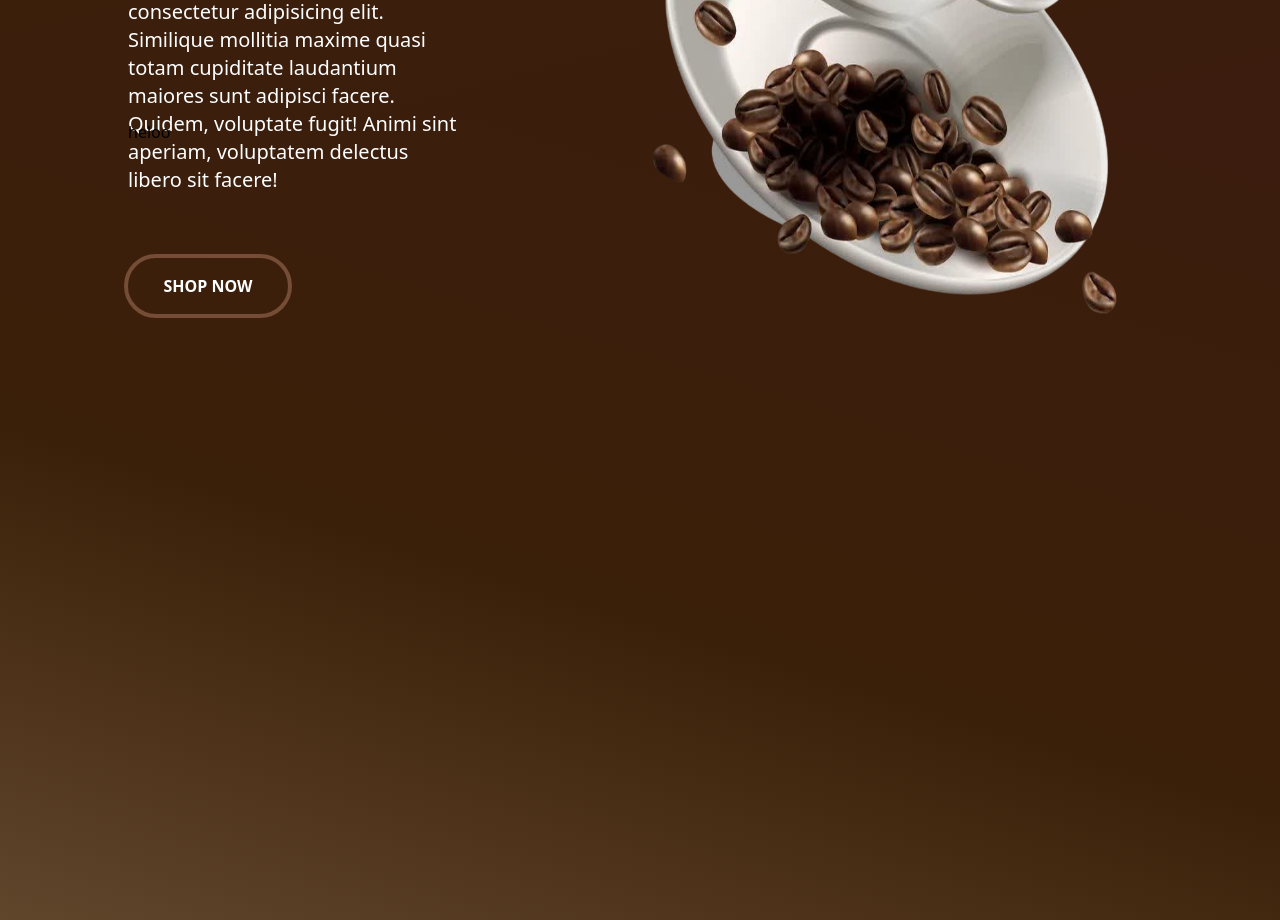
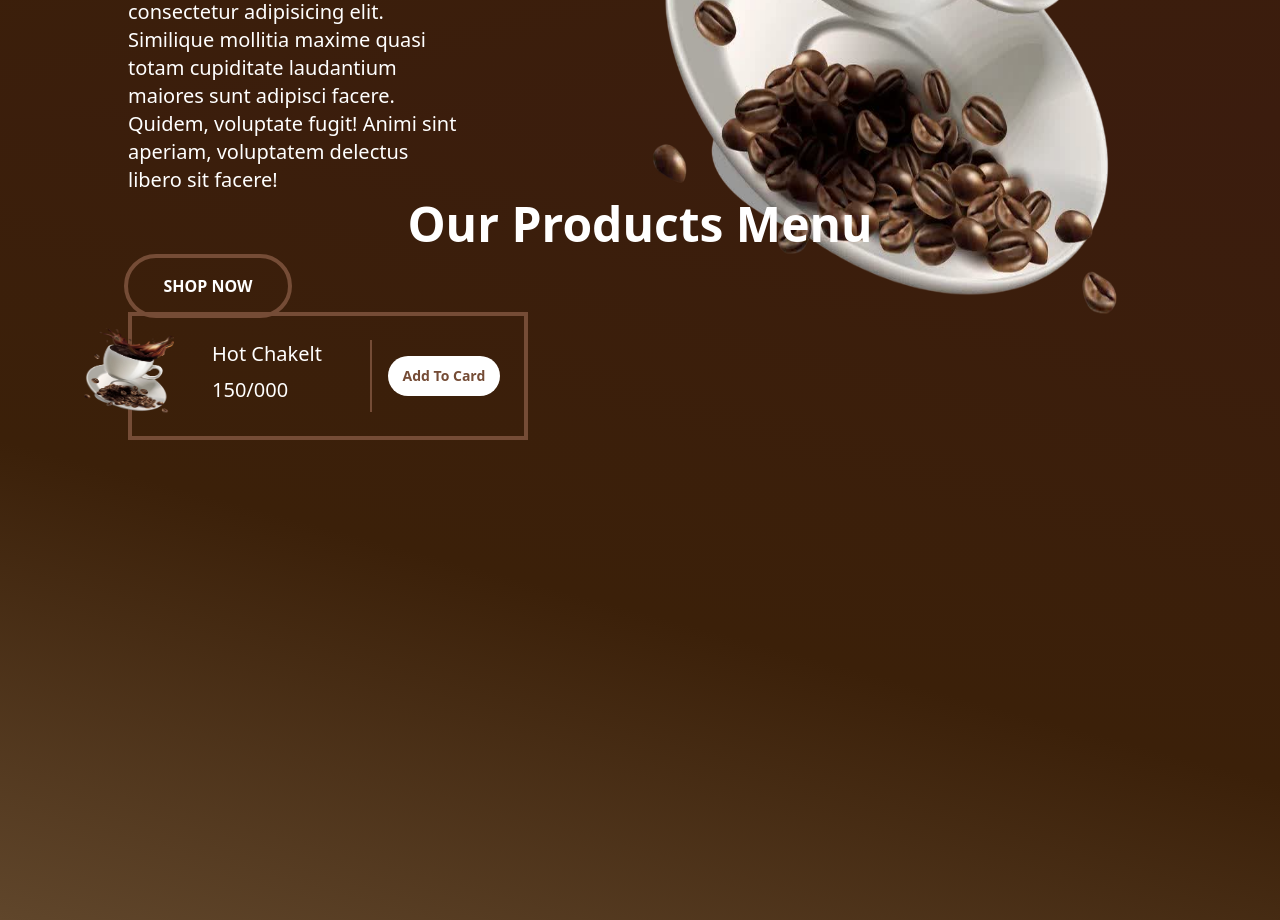
Before and after one commit to fatemeh-abbasi-1/coffee-shop-website, a React (Vite) app: page / in a window 1280 px wide. Shown: the part 680-1600 px from the top of the page. Built offline with nearby package versions, Linux system fonts and the light colour scheme.

Commit message:
feat : install axios and redux and redux toolkit

```diff
--- /dev/null
+++ b/db.json
@@ -0,0 +1,124 @@
+{
+  "products": [
+    {
+      "id": 1,
+      "name": "Hot Chocolate",
+      "price": 150000,
+      "image": "coffee-cup.png",
+      "inventory": 12,
+      "discount": 10
+    },
+    {
+      "id": 1,
+      "name": "Hot Chocolate",
+      "price": 150000,
+      "image": "coffee-cup.png",
+      "inventory": 12,
+      "discount": 10
+    },
+    {
+      "id": 1,
+      "name": "Hot Chocolate",
+      "price": 150000,
+      "image": "coffee-cup.png",
+      "inventory": 12,
+      "discount": 10
+    },
+    {
+      "id": 1,
+      "name": "Hot Chocolate",
+      "price": 150000,
+      "image": "coffee-cup.png",
+      "inventory": 12,
+      "discount": 10
+    },
+    {
+      "id": 1,
+      "name": "Hot Chocolate",
+      "price": 150000,
+      "image": "coffee-cup.png",
+      "inventory": 12,
+      "discount": 10
+    },
+    {
+      "id": 1,
+      "name": "Hot Chocolate",
+      "price": 150000,
+      "image": "coffee-cup.png",
+      "inventory": 12,
+      "discount": 10
+    },
+    {
+      "id": 1,
+      "name": "Hot Chocolate",
+      "price": 150000,
+      "image": "coffee-cup.png",
+      "inventory": 12,
+      "discount": 10
+    },
+    {
+      "id": 1,
+      "name": "Hot Chocolate",
+      "price": 150000,
+      "image": "coffee-cup.png",
+      "inventory": 12,
+      "discount": 10
+    },
+    {
+      "id": 1,
+      "name": "Hot Chocolate",
+      "price": 150000,
+      "image": "coffee-cup.png",
+      "inventory": 12,
+      "discount": 10
+    },
+    {
+      "id": 1,
+      "name": "Hot Chocolate",
+      "price": 150000,
+      "image": "coffee-cup.png",
+      "inventory": 12,
+      "discount": 10
+    },
+    {
+      "id": 1,
+      "name": "Hot Chocolate",
+      "price": 150000,
+      "image": "coffee-cup.png",
+      "inventory": 12,
+      "discount": 10
+    },
+    {
+      "id": 1,
+      "name": "Hot Chocolate",
+      "price": 150000,
+      "image": "coffee-cup.png",
+      "inventory": 12,
+      "discount": 10
+    },
+    {
+      "id": 1,
+      "name": "Hot Chocolate",
+      "price": 150000,
+      "image": "coffee-cup.png",
+      "inventory": 12,
+      "discount": 10
+    },
+    {
+      "id": 1,
+      "name": "Hot Chocolate",
+      "price": 150000,
+      "image": "coffee-cup.png",
+      "inventory": 12,
+      "discount": 10
+    },
+    {
+      "id": 1,
+      "name": "Hot Chocolate",
+      "price": 150000,
+      "image": "coffee-cup.png",
+      "inventory": 12,
+      "discount": 10
+    }
+  ]
+}
--- a/package.json
+++ b/package.json
@@ -10,8 +10,11 @@
     "preview": "vite preview"
   },
   "dependencies": {
+    "@reduxjs/toolkit": "^2.6.1",
+    "axios": "^1.8.4",
     "react": "^19.0.0",
-    "react-dom": "^19.0.0"
+    "react-dom": "^19.0.0",
+    "react-redux": "^9.2.0"
   },
   "devDependencies": {
     "@eslint/js": "^9.21.0",
@@ -23,6 +26,7 @@
     "eslint-plugin-react-hooks": "^5.1.0",
     "eslint-plugin-react-refresh": "^0.4.19",
     "globals": "^15.15.0",
+    "json-server": "^1.0.0-beta.3",
     "postcss": "^8.5.3",
     "tailwindcss": "^3.4.17",
     "typescript": "~5.7.2",
--- a/src/App.tsx
+++ b/src/App.tsx
@@ -1,5 +1,6 @@
 import Section from "./components/atoms/Section/Section";
 import Hero from "./components/molecules/Hero/Hero";
+import ProductsMenuSection from "./components/organisms/ProductsMenuSection/ProductsMenuSection";
 import Header from "./components/organisms/Header/Header";
 
 function App() {
@@ -10,7 +11,8 @@ function App() {
         <Hero />
       </Section>
       <Section backgroundColor={"bg-main-background-secondary"}>
-        <p>heloo</p>
+
+       <ProductsMenuSection />
       </Section>
     </>
   );
--- a/src/components/atoms/Button/Button.tsx
+++ b/src/components/atoms/Button/Button.tsx
@@ -1,11 +1,19 @@
 import { ButtonProps } from "./types";
 
-const Button: React.FC<ButtonProps> = ({ variant = "primary", children }) => {
-  const baseStyles = "w-40 h-14 rounded-full font-bold";
+const Button: React.FC<ButtonProps> = ({
+  variant = "large-primary",
+  children,
+}) => {
+  const baseStyles = "rounded-full font-bold";
+
   const sizeStyles =
-    variant === "primary"
-      ? " bg-tranparent text-white outline outline-4 outline-mocha"
-      : "bg-white text-mocha text-lg";
+    variant === "large-primary"
+      ? "w-40 h-14 bg-transparent text-white outline outline-4 outline-mocha"
+      : variant === "large-secondary"
+      ? "w-40 h-14 bg-white text-mocha text-lg"
+      : variant === "small"
+      ? "w-28 h-10 bg-white text-mocha text-sm"
+      : "";
 
   return <button className={`${baseStyles} ${sizeStyles}`}>{children}</button>;
 };
--- a/src/components/atoms/Button/types.ts
+++ b/src/components/atoms/Button/types.ts
@@ -1,4 +1,4 @@
 export type ButtonProps = {
-  variant?: "primary" | "secondary";
+  variant?: "large-primary" | "large-secondary" | "small";
   children: React.ReactNode;
 };
--- a/src/components/molecules/Hero/Hero.tsx
+++ b/src/components/molecules/Hero/Hero.tsx
@@ -15,7 +15,7 @@ const Hero = () => {
           adipisci facere. Quidem, voluptate fugit! Animi sint aperiam,
           voluptatem delectus libero sit facere!
         </Text>
-        <Button>SHOP NOW</Button>
+        <Button variant="large-primary">SHOP NOW</Button>
       </div>
       <img src={img} alt="" className="bg-transparent w-[500px]" />
     </div>
--- /dev/null
+++ b/src/components/molecules/ProductCard/ProductCard.tsx
@@ -0,0 +1,24 @@
+import Button from "../../atoms/Button/Button";
+import Text from "../../atoms/Text/Text";
+import img from "./../../../assets/images/coffee-cup.png";
+
+const ProductCard = () => {
+  return (
+    <div className="md:w-[400px] h-32 bg-transparent border-4 border-mocha pl-20 relative pt-3">
+      <img src={img} alt="" className="w-[90px] h-[85px] absolute -left-12" />
+      <div className="flex flex-row gap-12">
+        <div className="flex flex-col pt-3 gap-2">
+          <Text variant="small">Hot Chakelt</Text>
+          <Text variant="small">150/000</Text>
+        </div>
+
+       <span className="p-4 border-l-2 mt-3 border-mocha">
+        <Button variant="small">Add To Card</Button>
+        {/* <Text variant="small">10%</Text> */}
+       </span>
+      </div>
+    </div>
+  );
+};
+
+export default ProductCard;
--- a/src/components/organisms/Header/Header.tsx
+++ b/src/components/organisms/Header/Header.tsx
@@ -9,7 +9,7 @@ const Header: React.FC = () => {
         <Logo />
         <div className="flex flex-row gap-20 pt-8">
           <NavLink variant="header" />
-          <Button variant="secondary">Sign Up</Button>
+          <Button variant="large-secondary">Sign Up</Button>
         </div>
       </header>
       <hr className="border border-mocha" />
--- /dev/null
+++ b/src/components/organisms/ProductsMenuSection/ProductsMenuSection.tsx
@@ -0,0 +1,15 @@
+import Title from "../../atoms/Title/Title";
+import ProductCard from "../../molecules/ProductCard/ProductCard";
+
+const ProductsMenuSection: React.FC = () => {
+  return (
+    <div className="flex flex-col gap-16 pt-20">
+      <div className="flex justify-center">
+        <Title size="small">Our Products Menu</Title>
+      </div>
+      <ProductCard />
+    </div>
+  );
+};
+
+export default ProductsMenuSection;
--- /dev/null
+++ b/src/features/products/productAPI.ts
@@ -0,0 +1,44 @@
+import { createAsyncThunk,createSlice } from "@reduxjs/toolkit";
+import axios from "axios";
+
+export interface Product {
+  id: number;
+  name: string;
+  price: number;
+  image: string;
+  inventory: number;
+  discount: number;
+}
+
+interface ProductsState {
+  products: Product[];
+  status: "idle" | "loading" | "succeeded" | "failed";
+  error: string | null;
+  page: number;
+}
+
+const initialState: ProductsState = {
+  products: [],
+  status: "idle",
+  error: null,
+  page: 1,
+};
+
+export const fetchProdects = createAsyncThunk(
+  "products/fetchProducts",
+  async (page: number) => {
+    const response = await axios.get(
+      `http://localhost:3000/products?_page=${page}&_limit=9`
+    );
+    return response.data;
+  }
+);
+
+const productsSlice = createSlice({
+    name: 'products',
+    initialState,
+    reducers: {
+      setPage(state, action: PayloadAction<number>) {
+        state.page = action.payload;
+      },
+    },
--- a/tailwind.config.js
+++ b/tailwind.config.js
@@ -10,7 +10,7 @@ module.exports = {
         "main-background-primary":
           "linear-gradient(166deg, rgba(96,70,43,1) 0%, rgba(59,32,9,1) 42%, rgba(59,28,14,1) 100%)",
         "main-background-secondary":
-          "linear-gradient(17deg, rgba(96,70,43,1) 0%, rgba(59,32,9,1) 42%, rgba(59,28,14,1) 100%)",
+          "linear-gradient(15deg, rgba(96,70,43,1) 0%, rgba(59,32,9,1) 42%, rgba(59,28,14,1) 100%)",
       },
     },
   },
```
Also changed, not shown: src/features/products/productSlice.ts (added), 1 other file (tests, documents, lock files or other folders).
